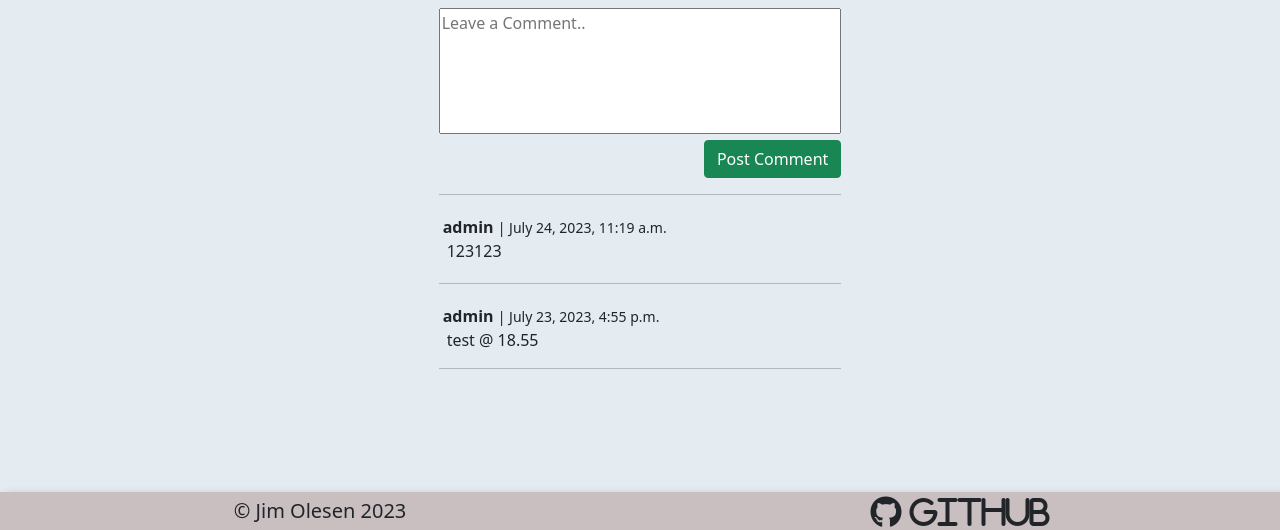
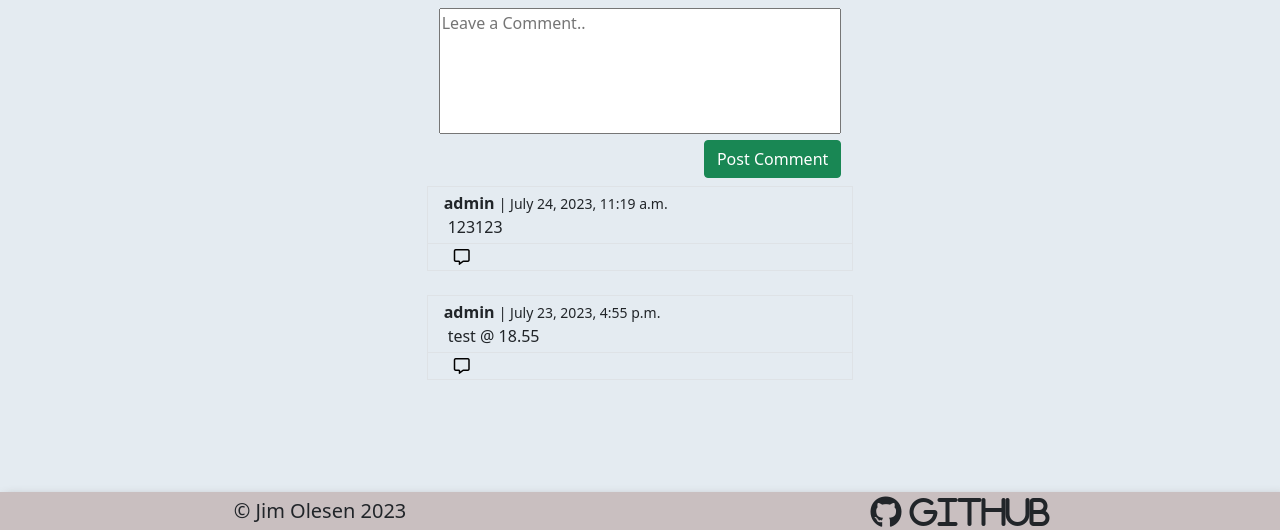
Before and after one commit to Enquil/rtr_v5, a Django app: a page that uses post_detail/templates/post_detail/post_detail.html in a window 1280 px wide. Shown: the part 270-800 px from the top of the page. Run offline with Django 3.2, Linux system fonts and the light colour scheme; a user stored in the database is signed in; data comes from the database, SQL or seed files in the repository; both versions use the stored data as it was after the commit; some libraries are stand-ins or nearby versions.

Commit message:
added button to let post.author reply on comments

```diff
--- a/post_detail/templates/post_detail/post_detail.html
+++ b/post_detail/templates/post_detail/post_detail.html
@@ -31,8 +31,10 @@
                     <form class="like-form"
                           action="{% url 'post_like' post.slug %}"
                           method="POST">
+
                         {% csrf_token %}
                         {{ post.number_of_likes }}
+
                         {% if liked %}
                             <button class="p-0 m-0 border-0 bg-alice" type="submit">
                                 <i class="fa-regular fa-thumbs-up fa-2xl d-block mb-3" style="color: #0047AB"></i>
@@ -43,6 +45,7 @@
                             </button>
                         {% endif %}
                     </form>
+
                 </div>
             </div>
         </div>
@@ -57,7 +60,7 @@
                     {{ comment_form }}
                     <div class="row">
                         <div class="col-12 text-end">
-                            <button type="submit" class="btn btn-success">Post Comment</button>
+                            <button type="submit" class="btn btn-success mb-2">Post Comment</button>
                         </div>
                     </div>
                 </form>
@@ -69,19 +72,20 @@
             {% if comment.is_top_level %}
                 <div class="row">
                     <div class="col-12 col-sm-8 col-md-6 col-xl-4
-                                offset-sm-2 offset-md-3 offset-xl-4">
+                                offset-sm-2 offset-md-3 offset-xl-4 border mb-4">
 
-                        <hr>
                         <p class="mb-0 mt-1 ms-1 d-inline-block"><strong>{{ comment.author }}</strong></p>
                         <small> | {{ comment.created_on }}</small>
                         <p class="mb-1 ms-2">{{ comment.body }}</p>
-
-                        <!--for loop iterating comments,
-                            if statement appends an hr tag to last comment-->
-
-                        {% if forloop.counter == comments.count %}
-                            <hr>
-                        {% endif %}
+                        <div class="row">
+                            <div class="col-12 border-top">
+                                {% if post.author == request.user %}
+                                    <button class="bg-alice border-0 ms-2" data-bs-target>
+                                        <i class="fa-regular fa-message"></i>
+                                    </button>
+                                {% endif %}
+                            </div>
+                        </div>
                     </div>
                 </div>
             {% endif %}
```
Also changed, not shown: db.sqlite3.
